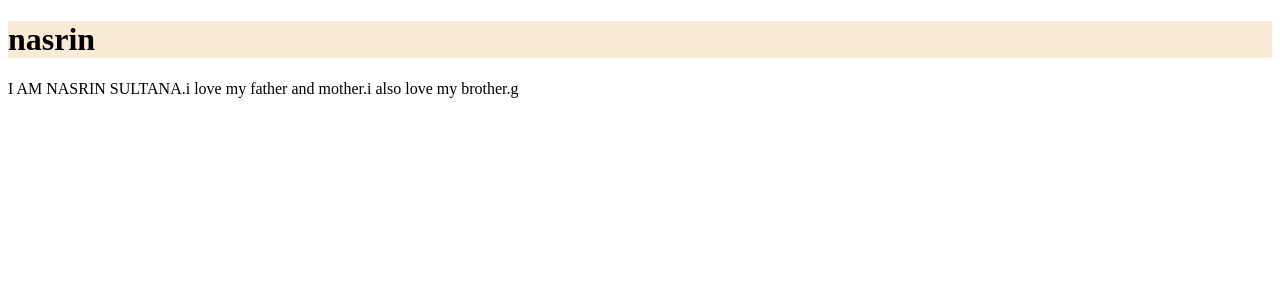
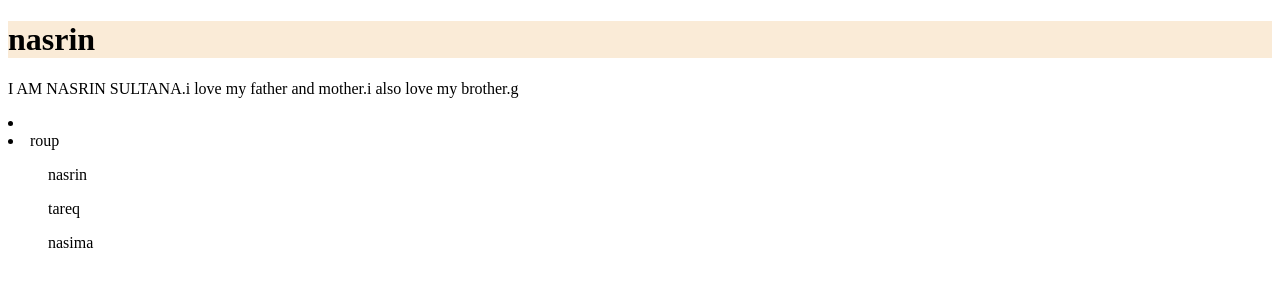
Before and after one commit to nasrinsultana2/my-first-repo, a plain HTML site: page index.html in a window 1280 px wide. Drawn offline with Linux system fonts and the light colour scheme.

Commit message:
name added

```diff
--- a/index.html
+++ b/index.html
@@ -5,6 +5,7 @@
     <meta http-equiv="X-UA-Compatible" content="IE=edge">
     <meta name="viewport" content="width=device-width, initial-scale=1.0">
     <title>my first github repo</title>
+    <link rel="stylesheet" href="style.css">
     <style>
         p{
           colour:red;
@@ -17,5 +18,13 @@
 <body>
     <h1>nasrin</h1>
     <P>I AM NASRIN SULTANA.i love my father and mother.i also love my brother.g</P>
+    <li>
+        <li>roup</li>
+        <ol>
+            nasrin
+        </ol>
+        <ol>tareq</ol>
+        <ol>nasima</ol>
+    </li>
 </body>
 </html>
```
